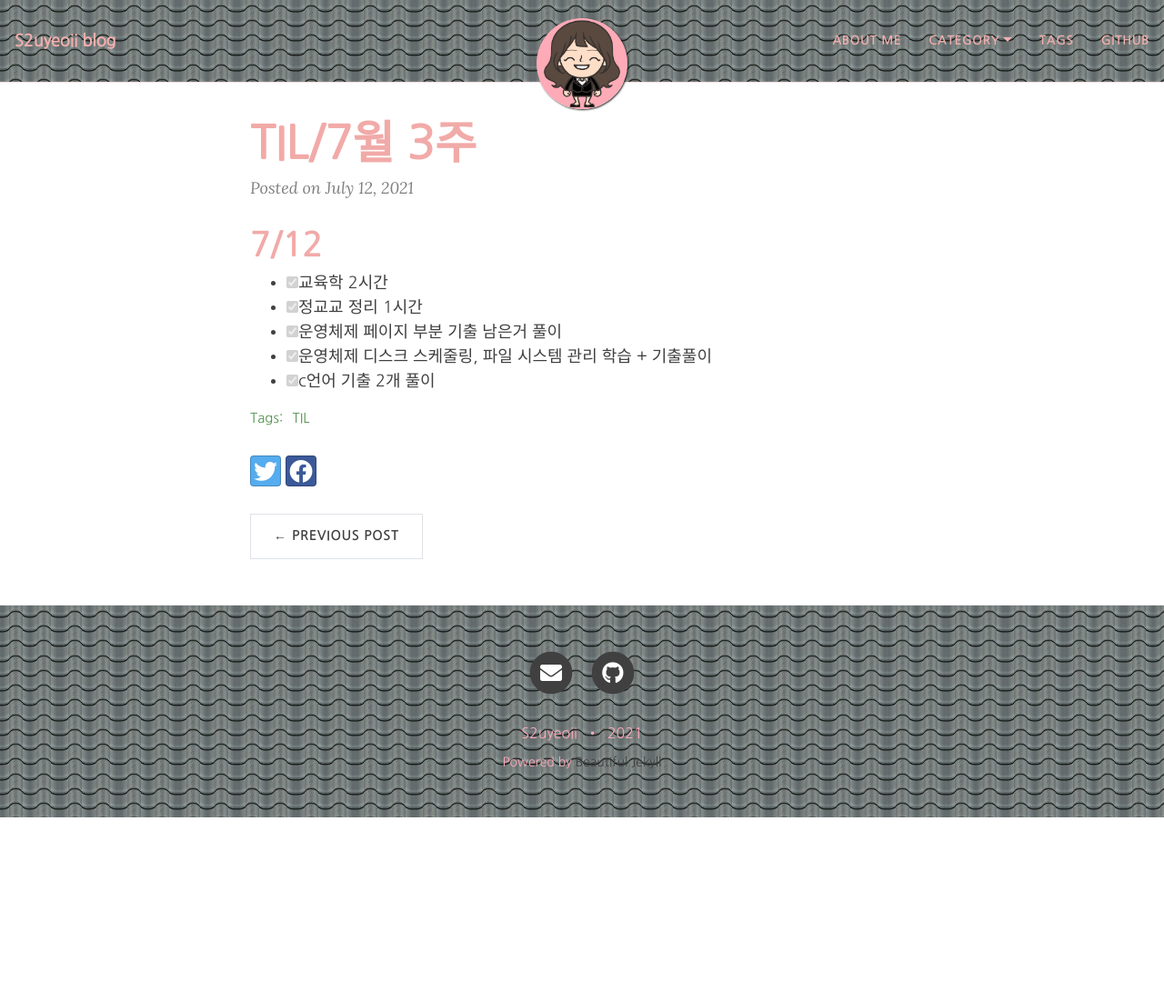
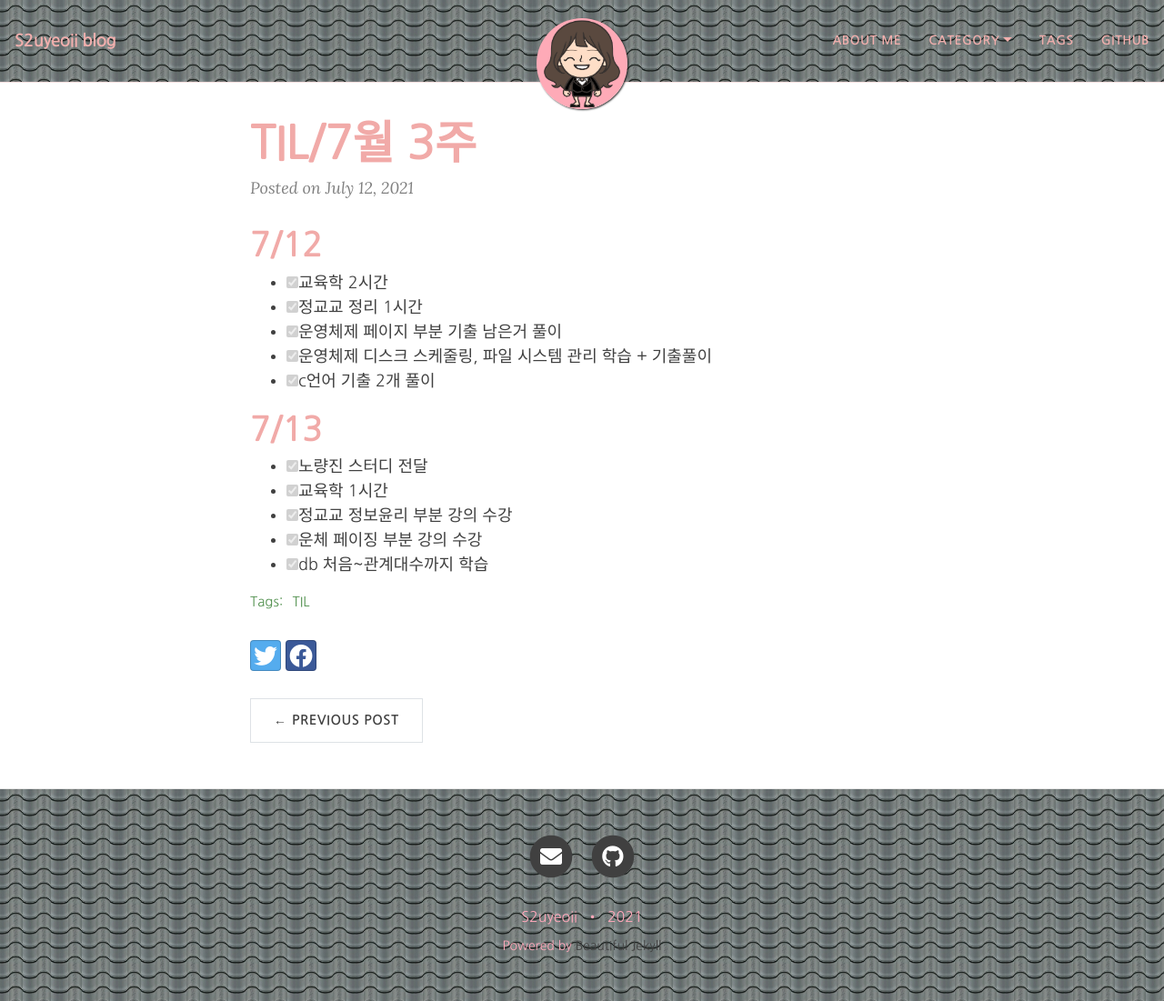
Before and after one commit to yeoneed/yeoneed.github.io, a Jekyll site: the page built from _posts/2021-07-12-TIL-7월 3주.md, in a window 1280 px wide and 1101 px high. Shown: the whole window at 91% size. Built offline with Jekyll 4.4.1, drawn with Linux system fonts in a browser that asks for light colours; nearby versions of some CDN libraries; some web fonts are replaced.

Commit message:
Update 2021-07-12-TIL-7월 3주.md

```diff
--- a/_posts/2021-07-12-TIL-7월 3주.md
+++ b/_posts/2021-07-12-TIL-7월 3주.md
@@ -14,3 +14,10 @@ category: [TIL]
 - [x] 운영체제 페이지 부분 기출 남은거 풀이
 - [x] 운영체제 디스크 스케줄링, 파일 시스템 관리 학습 + 기출풀이
 - [x] c언어 기출 2개 풀이
+
+# 7/13
+- [x] 노량진 스터디 전달
+- [x] 교육학 1시간
+- [x] 정교교 정보윤리 부분 강의 수강
+- [x] 운체 페이징 부분 강의 수강
+- [x] db 처음~관계대수까지 학습
```
